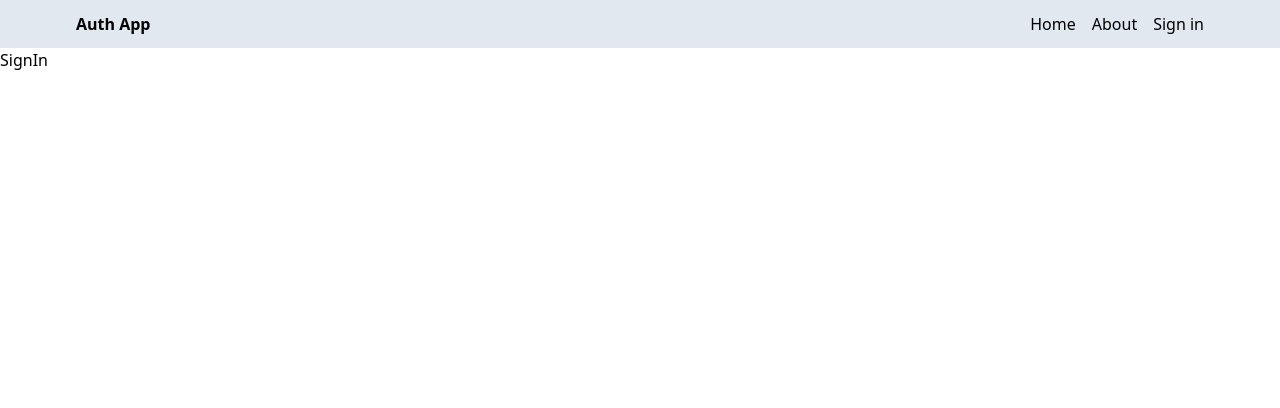
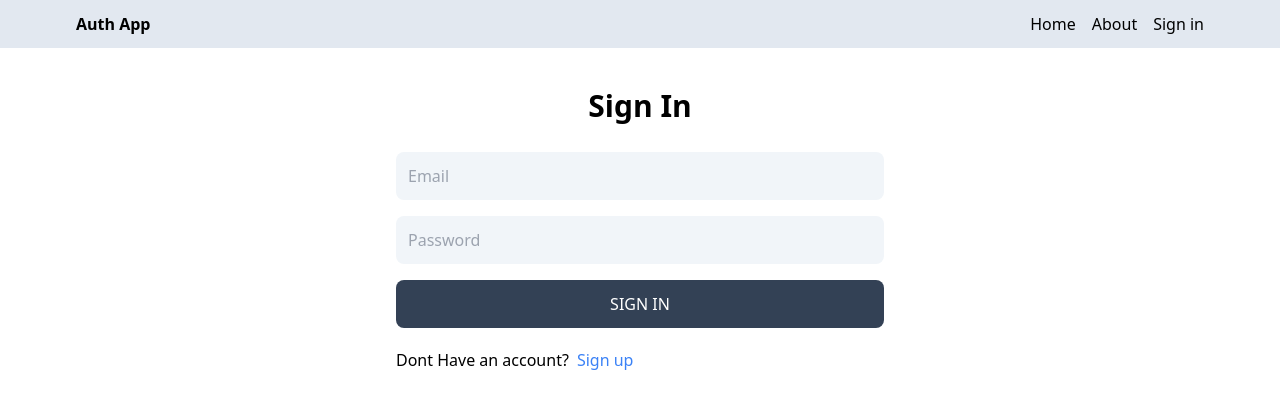
Before and after one commit to Midhunkumar-se/Auth-app, a React (Vite) app in the folder client/: page /sign-in in a window 1280 px wide. Shown: the top 408 px of the page. Built offline with nearby package versions, Linux system fonts and the light colour scheme.

Commit message:
complete the signin page fuctionality

```diff
--- a/client/src/pages/SignIn.jsx
+++ b/client/src/pages/SignIn.jsx
@@ -1,7 +1,77 @@
-import React from "react";
+import React, { useState } from "react";
+import { Link, useNavigate } from "react-router-dom";
 
 function SignIn() {
-  return <div>SignIn</div>;
+  const [formData, setFormData] = useState({});
+  const [loading, setLoading] = useState(false);
+  const [error, setError] = useState(false);
+  const navigate = useNavigate();
+  const handleChange = (e) => {
+    setFormData({ ...formData, [e.target.id]: e.target.value });
+  };
+
+  const handleSubmit = async (e) => {
+    e.preventDefault();
+    console.log(formData);
+    try {
+      setLoading(true);
+      setError(false);
+      const res = await fetch("/api/auth/signin", {
+        method: "POST",
+        headers: {
+          "Content-Type": "application/json",
+        },
+        body: JSON.stringify(formData),
+      });
+      const data = await res.json();
+      setLoading(false);
+
+      if (data.success === "false") {
+        setError(true);
+        return;
+      }
+      navigate("/");
+    } catch (error) {
+      setLoading(false);
+      setError(true);
+    }
+  };
+
+  return (
+    <div className="p-3 max-w-lg mx-auto">
+      <h1 className="text-3xl text-center font-semibold my-7">Sign In</h1>
+      <form onSubmit={handleSubmit} className="flex flex-col gap-4">
+        <input
+          type="email"
+          placeholder="Email"
+          id="email"
+          className="bg-slate-100 p-3 rounded-lg"
+          onChange={handleChange}
+        />
+        <input
+          type="password"
+          placeholder="Password"
+          id="password"
+          className="bg-slate-100 p-3 rounded-lg"
+          onChange={handleChange}
+        />
+        <button
+          disabled={loading}
+          type="submit"
+          className="bg-slate-700 text-white p-3 rounded-lg uppercase hover:opacity-95 disabled:opacity-80"
+        >
+          {loading ? "Loading..." : "Sign In"}
+        </button>
+      </form>
+      <div className="flex gap-2 mt-5">
+        <p>Dont Have an account?</p>
+        <Link to="/sign-up">
+          <span className="text-blue-500">Sign up</span>
+        </Link>
+      </div>
+      <p className="text-red-700 mt-5">{error && "Something went wrong!"}</p>
+    </div>
+  );
 }
 
 export default SignIn;
--- a/client/src/pages/SignUp.jsx
+++ b/client/src/pages/SignUp.jsx
@@ -1,11 +1,11 @@
 import React, { useState } from "react";
-import { Link } from "react-router-dom";
+import { Link, useNavigate } from "react-router-dom";
 
 function SignUp() {
   const [formData, setFormData] = useState({});
   const [loading, setLoading] = useState(false);
   const [error, setError] = useState(false);
-
+  const navigate = useNavigate();
   const handleChange = (e) => {
     setFormData({ ...formData, [e.target.id]: e.target.value });
   };
@@ -28,6 +28,7 @@
         setError(true);
         return;
       }
+      navigate("/");
     } catch (error) {
       setLoading(false);
       setError(true);
```
